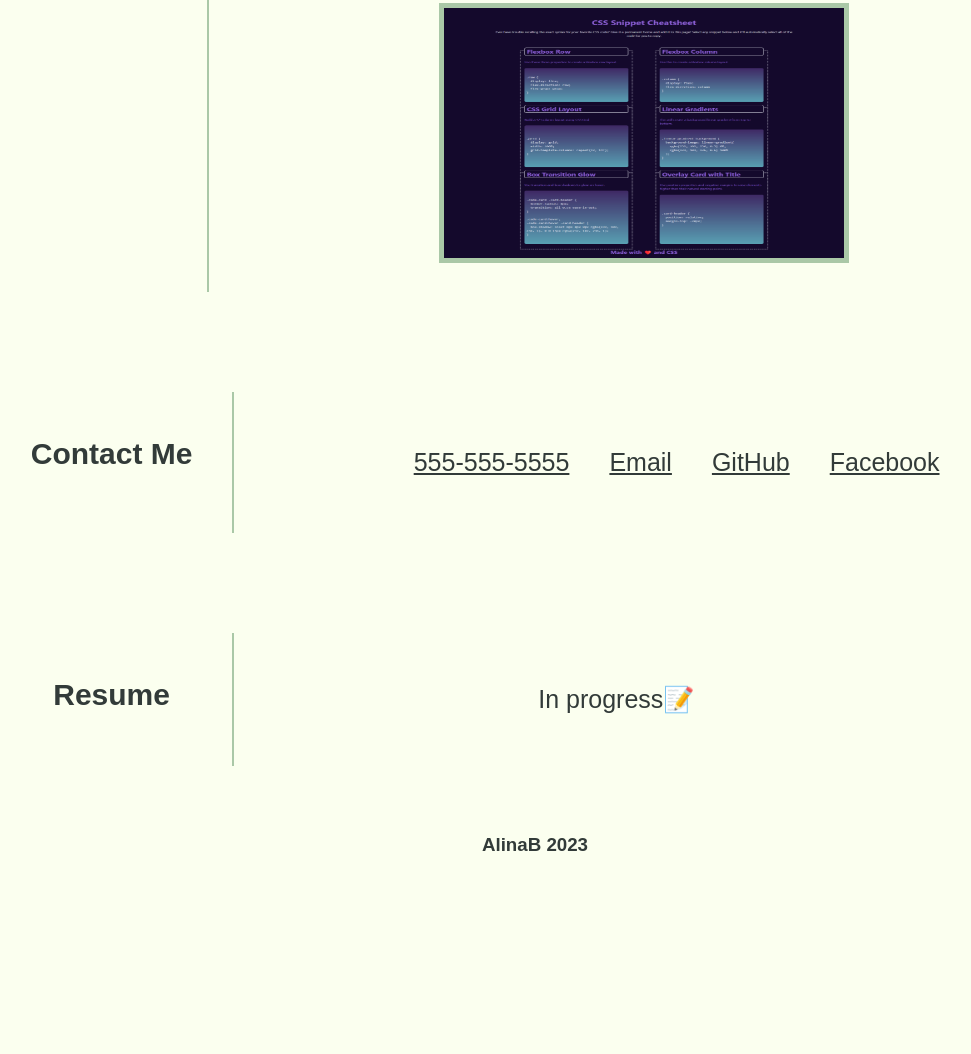
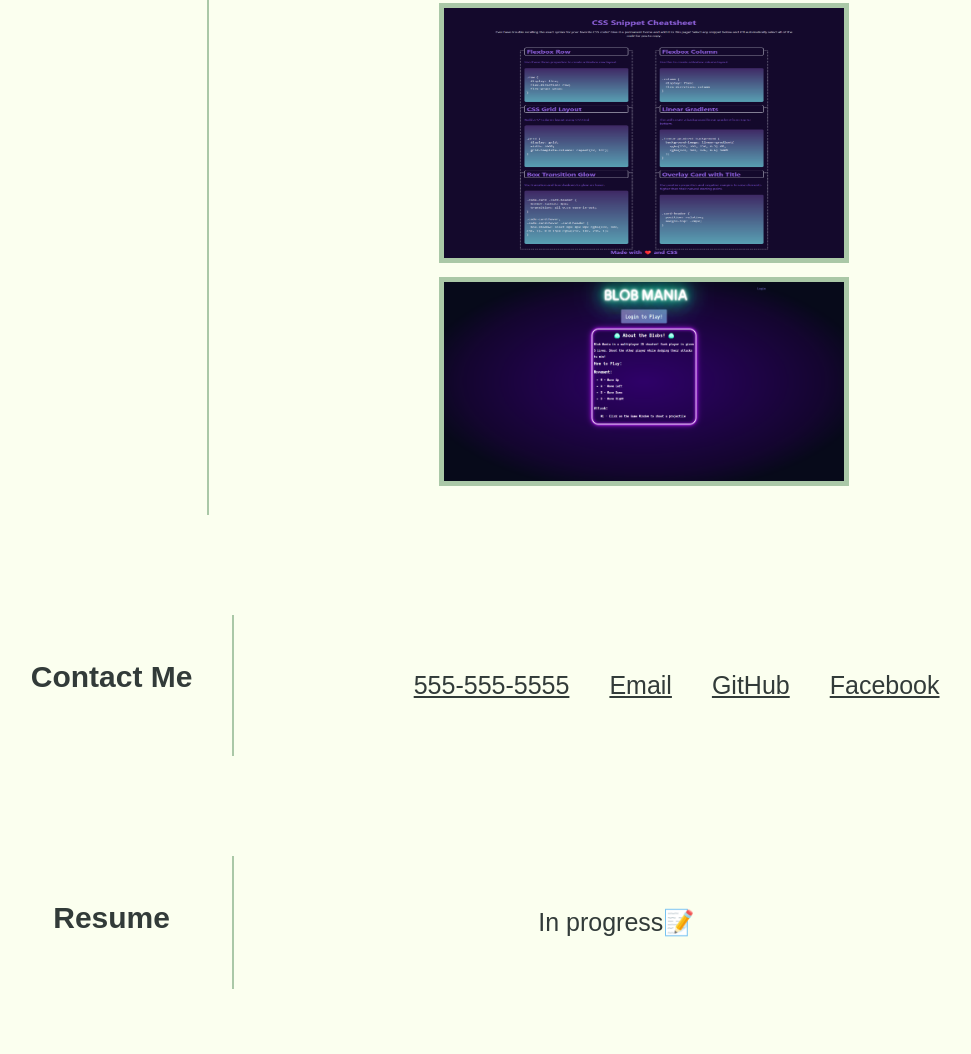
Before and after one commit to AlinaB108/alinab-personal-portfolio, a plain HTML site: page index.html in a window 1280 px wide. Shown: the part 2677-3731 px from the top of the page, without its empty margins (105-1076 px from the left). Before the commit the page ends 3552 px from the top, so only its background shows below. Drawn offline with Linux system fonts and the light colour scheme; a web font is replaced by a local one.

Commit message:
Added another project

```diff
--- a/index.html
+++ b/index.html
@@ -45,6 +45,7 @@
           <div><a href="https://alinab108.github.io/weather-dashboard/"><img src="assets/images/weather.png" alt="abstract image in green and dark green colors with different lines of code and numbers" width="400px" id="abstract-image"></a></div>
           <div><a href="https://alinab108.github.io/workday-scheduler/"><img src="assets/images/workday.png" alt="abstract image in green and dark green colors with different lines of code and numbers" width="400px" id="abstract-image"></a></div>
           <div><a href="https://alinab108.github.io/module-two-miniproject/"><img src="assets/images/cheatsheet.png" alt="abstract image in green and dark green colors with different lines of code and numbers" width="400px" id="abstract-image"></a></div>
+          <div><a href="https://github.com/Savannah-Shifflet/blob-mania"><img src="assets/images/blobmania.png" alt="abstract image in green and dark green colors with different lines of code and numbers" width="400px" id="abstract-image"></a></div>
         </div>
       </div>
     </section>
```
Also changed, not shown: assets/images/blobmania.png (added).
